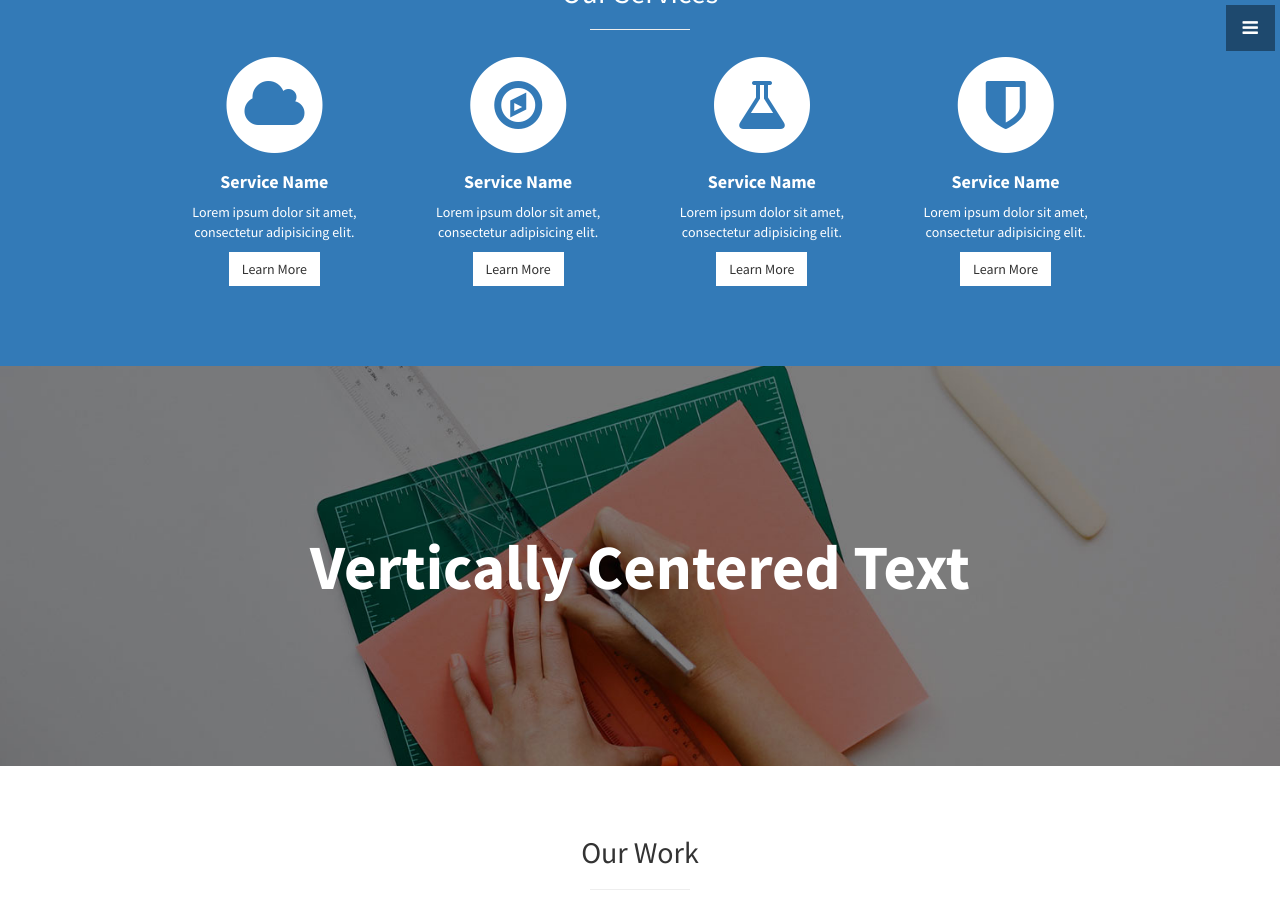
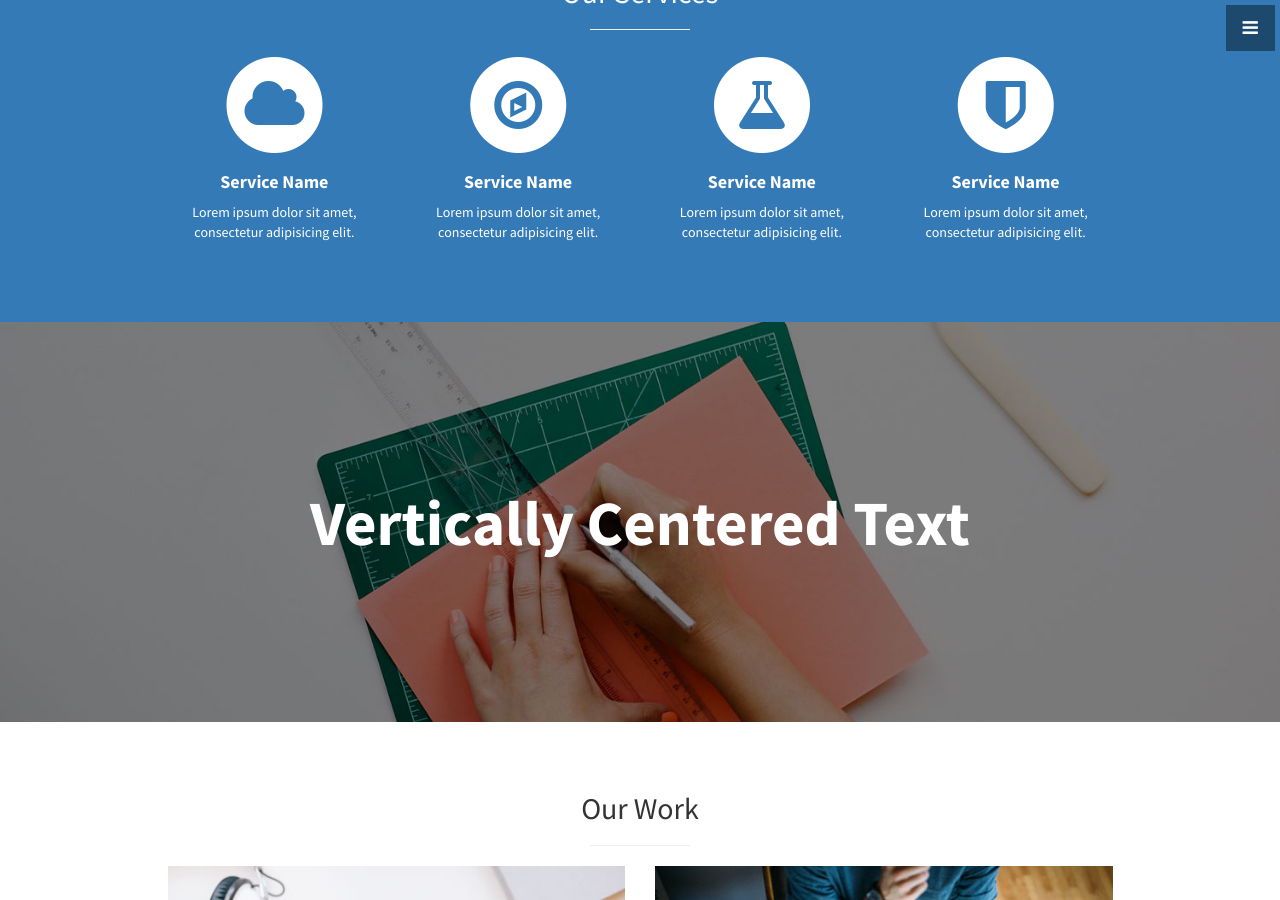
Before and after one commit to ProjectLambda9/ProjectLambda, a Jekyll site: the page built from index.html, in a window 1280 px wide and 900 px high, scrolled down 1246 px. Built offline with Jekyll 4.4.1, drawn with Linux system fonts in a browser that asks for light colours.

Commit message:
Update services.html

```diff
--- a/_includes/services.html
+++ b/_includes/services.html
@@ -16,7 +16,7 @@
                 <strong>Service Name</strong>
               </h4>
               <p>Lorem ipsum dolor sit amet, consectetur adipisicing elit.</p>
-              <a href="#" class="btn btn-light">Learn More</a>
+<!--              <a href="#" class="btn btn-light">Learn More</a>   -->
             </div>
           </div>
           <div class="col-md-3 col-sm-6">
@@ -29,7 +29,7 @@
                 <strong>Service Name</strong>
               </h4>
               <p>Lorem ipsum dolor sit amet, consectetur adipisicing elit.</p>
-              <a href="#" class="btn btn-light">Learn More</a>
+<!--              <a href="#" class="btn btn-light">Learn More</a>  -->
             </div>
           </div>
           <div class="col-md-3 col-sm-6">
@@ -42,7 +42,7 @@
                 <strong>Service Name</strong>
               </h4>
               <p>Lorem ipsum dolor sit amet, consectetur adipisicing elit.</p>
-              <a href="#" class="btn btn-light">Learn More</a>
+<!--              <a href="#" class="btn btn-light">Learn More</a> -->
             </div>
           </div>
           <div class="col-md-3 col-sm-6">
@@ -55,7 +55,7 @@
                 <strong>Service Name</strong>
               </h4>
               <p>Lorem ipsum dolor sit amet, consectetur adipisicing elit.</p>
-              <a href="#" class="btn btn-light">Learn More</a>
+<!--              <a href="#" class="btn btn-light">Learn More</a> -->
             </div>
           </div>
         </div>
```
